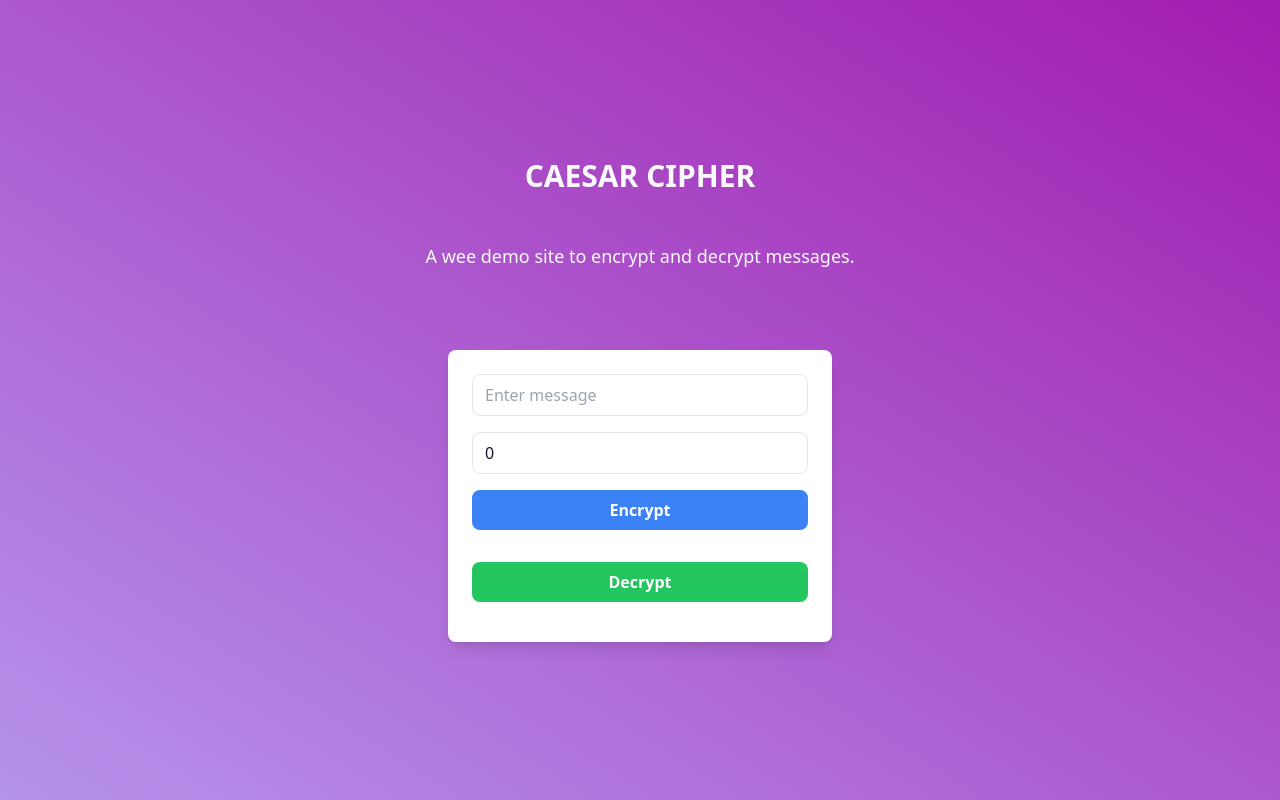
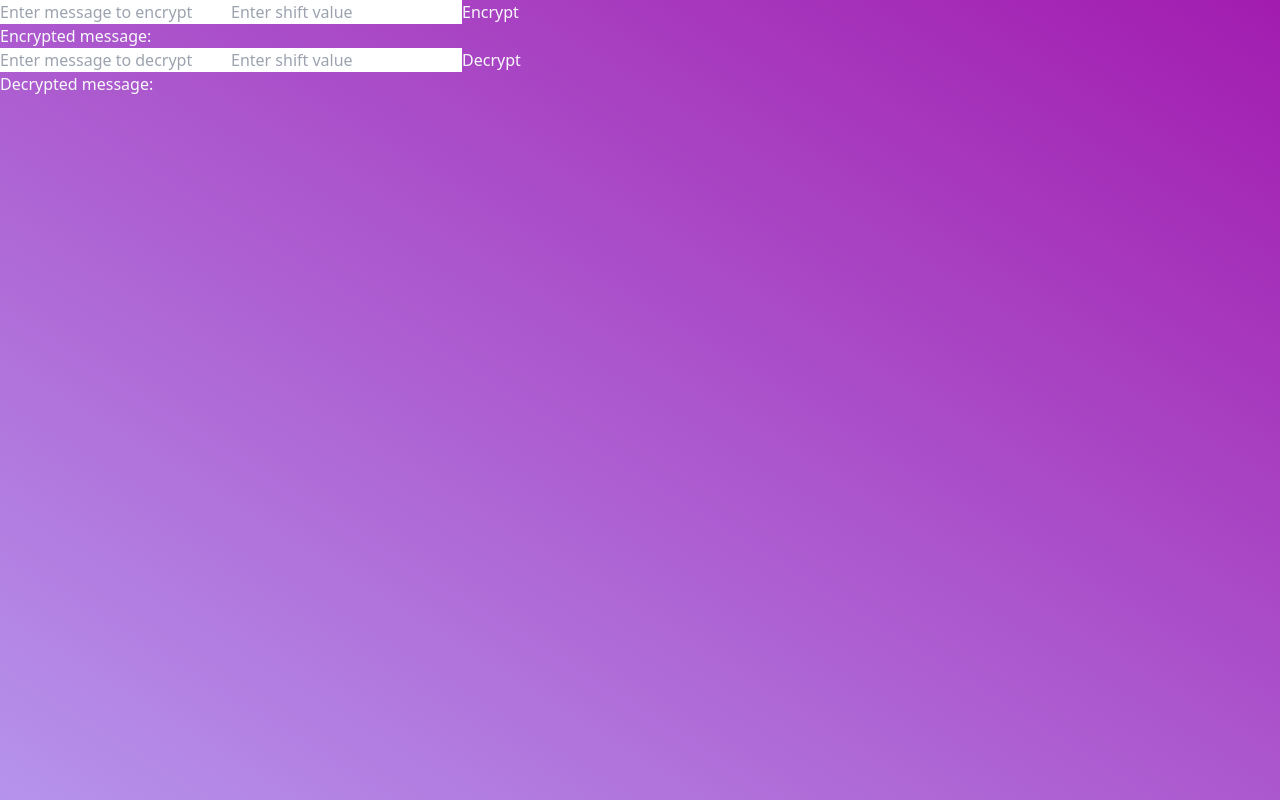
Before and after one commit to RobFraserCodes/robfraser.dev, a Next.js app: page /CaesarCipher in a window 1280 px wide. Built offline with nearby package versions, Linux system fonts and the light colour scheme.

Commit message:
Update page.tsx

```diff
--- a/app/CaesarCipher/page.tsx
+++ b/app/CaesarCipher/page.tsx
@@ -4,11 +4,11 @@ import React, { useState } from 'react';
 
 function CaesarCipher() {
   const [message, setMessage] = useState('');
-  const [shift, setShift] = useState(0);
+  const [shift, setShift] = useState('');
   const [encryptedMessage, setEncryptedMessage] = useState('');
   const [decryptedMessage, setDecryptedMessage] = useState('');
 
-  const handleChange = (setter: React.Dispatch<React.SetStateAction<string>>) => (event: React.ChangeEvent<HTMLInputElement>) => {
+  const handleChange = (setter) => (event) => {
     setter(event.target.value);
   };
 
@@ -20,11 +20,11 @@ function CaesarCipher() {
         const code = char.charCodeAt(0);
         if (code >= 65 && code <= 90) {
           return String.fromCharCode(((code - 65 + parsedShift) % 26) + 65);
+        } else if (code >= 97 && code <= 122) {
+          return String.fromCharCode(((code - 97 + parsedShift) % 26) + 97);
+        } else {
+          return char;
         }
-        if (code >= 97 && code <= 122) {
-          return String.fromCharCode(((code - 97 + parsedShift) % 26) + 97);
-        }
-        return char;
       })
       .join('');
     setEncryptedMessage(encrypted);
@@ -32,60 +32,35 @@ function CaesarCipher() {
 
   const decrypt = () => {
     const parsedShift = parseInt(shift);
-    const decrypted = message
+    const decrypted = encryptedMessage
       .split('')
       .map((char) => {
         const code = char.charCodeAt(0);
         if (code >= 65 && code <= 90) {
-          return String.fromCharCode(((code - 65 - parseInt(shift, 10) + 26) % 26) + 65);
+          return String.fromCharCode(((code - 65 - parsedShift + 26) % 26) + 65);
+        } else if (code >= 97 && code <= 122) {
+          return String.fromCharCode(((code - 97 - parsedShift + 26) % 26) + 97);
+        } else {
+          return char;
         }
-        if (code >= 97 && code <= 122) {
-          return String.fromCharCode(((code - 97 - parseInt(shift, 10) + 26) % 26) + 97);
-        }
-        return char;
       })
       .join('');
     setDecryptedMessage(decrypted);
   };
 
-
-
   return (
-    <div className="flex flex-col items-center justify-center min-h-screen">
-      <h1 className="text-3xl font-bold mb-8">Caesar Cipher</h1>
-      <h3>A wee demo site to encrypt and decrypt messages.</h3>
-      <div className="w-96 bg-white rounded-lg p-6 shadow-lg">
-        <input
-          type="text"
-          value={message}
-          onChange={handleChange(setMessage)}
-          className="w-full px-3 py-2 mb-4 border rounded-lg focus:outline-none focus:ring focus:border-blue-300 text-slate-900"
-          placeholder="Enter message"
-        />
-        <input
-          type="number"
-          value={shift}
-          onChange={handleChange(setShift)}
-          className="w-full px-3 py-2 mb-4 border rounded-lg focus:outline-none focus:ring focus:border-blue-300 text-slate-900"
-          placeholder="Enter shift"
-        />
-        <button
-          onClick={encrypt}
-          className="w-full mb-4 px-4 py-2 bg-blue-500 text-white font-semibold rounded-lg focus:outline-none focus:ring-2 focus:ring-blue-300"
-        >
-          Encrypt
-        </button>
-        <div className="mb-4 text-slate-900">{encryptedMessage}</div>
-        <button
-          onClick={decrypt}
-          className="w-full mb-4 px-4 py-2 bg-green-500 text-white font-semibold rounded-lg focus:outline-none focus:ring-2 focus:ring-green-300"
-        >
-          Decrypt
-        </button>
-        <div className='text-slate-900'>{decryptedMessage}</div>
-      </div>
+    <div>
+      <input type="text" placeholder="Enter message to encrypt" onChange={handleChange(setMessage)} />
+      <input type="text" placeholder="Enter shift value" onChange={handleChange(setShift)} />
+      <button onClick={encrypt}>Encrypt</button>
+      <p>Encrypted message: {encryptedMessage}</p>
+      <input type="text" placeholder="Enter message to decrypt" onChange={handleChange(setEncryptedMessage)} />
+      <input type="text" placeholder="Enter shift value" onChange={handleChange(setShift)} />
+      <button onClick={decrypt}>Decrypt</button>
+      <p>Decrypted message: {decryptedMessage}</p>
     </div>
   );
+
 }
 
 export default CaesarCipher;
```
